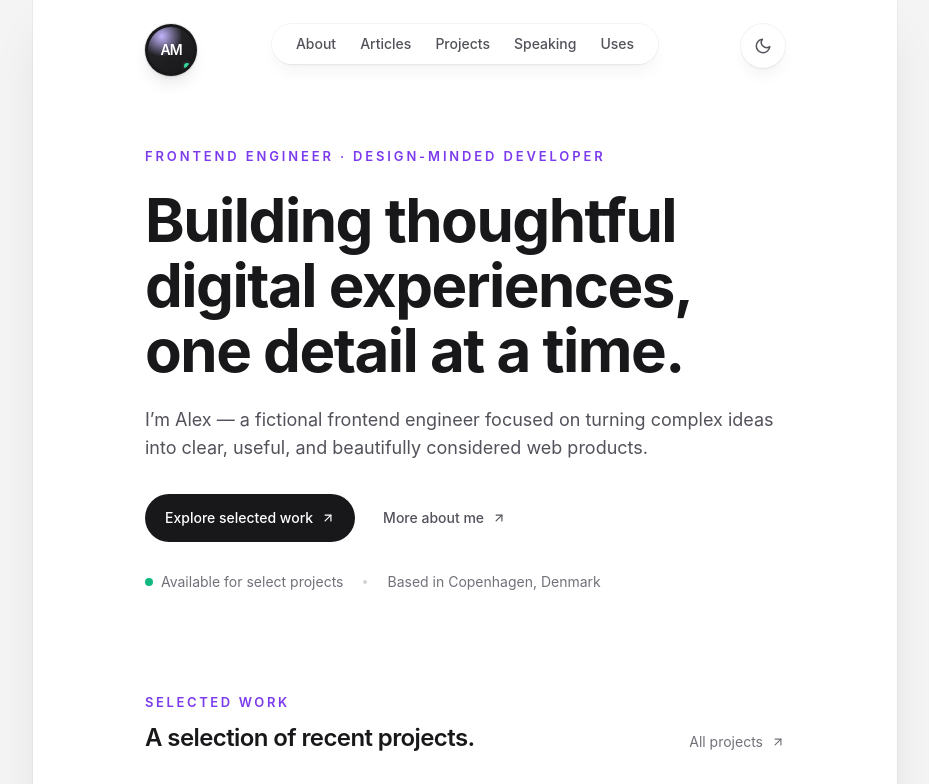
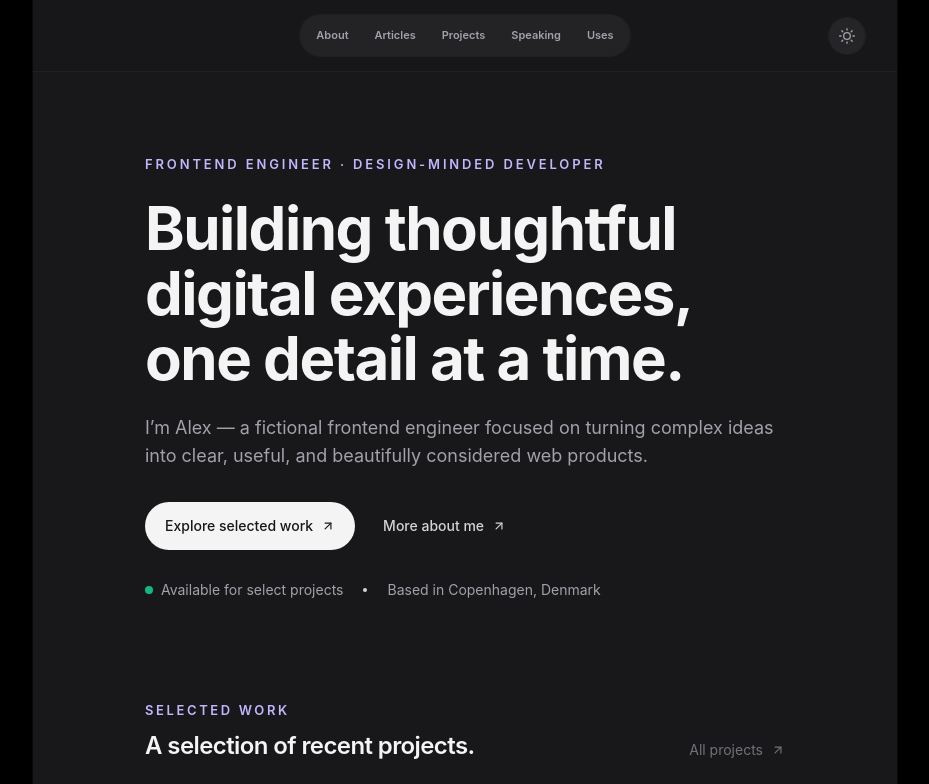
Before and after one commit to Amirsaboor/PersonalWebsite, a Next.js app: page / in a window 1280 px wide. Shown: the top 784 px of the page, without its empty margins (175-1104 px from the left). Built offline with nearby package versions, Linux system fonts and the light colour scheme.

Commit message:
Rebuild Spotlight shell, sticky navigation, and footer

```diff
--- a/src/components/Header.jsx
+++ b/src/components/Header.jsx
@@ -5,7 +5,6 @@ import { usePathname } from 'next/navigation'
 import { useEffect, useState } from 'react'
 import clsx from 'clsx'
 import { FiSun, FiMoon, FiX } from 'react-icons/fi'
-import { Container } from '@/components/Container'
 
 const links = [
   { href: '/about', label: 'About' },
@@ -15,24 +14,12 @@ const links = [
   { href: '/uses', label: 'Uses' },
 ]
 
-function Avatar() {
-  return (
-    <Link href="/" aria-label="Alex Morgan — Home" className="pointer-events-auto block h-[3.25rem] w-[3.25rem] shrink-0 overflow-hidden rounded-full bg-zinc-900 p-[3px] shadow-lg shadow-zinc-800/10 ring-1 ring-zinc-900/10 dark:bg-zinc-100 dark:ring-white/10">
-      <span className="relative flex h-full w-full items-center justify-center overflow-hidden rounded-full bg-[radial-gradient(circle_at_30%_20%,#c4b5fd,transparent_42%),linear-gradient(145deg,#27272a,#18181b)] text-sm font-semibold tracking-[-0.08em] text-white dark:bg-[radial-gradient(circle_at_30%_20%,#a5f3fc,transparent_42%),linear-gradient(145deg,#e4e4e7,#a1a1aa)] dark:text-zinc-900">
-        AM
-        <span className="absolute bottom-1 right-1 h-1.5 w-1.5 rounded-full bg-emerald-400 ring-2 ring-zinc-800 dark:ring-zinc-200" />
-      </span>
-    </Link>
-  )
-}
-
 function ThemeToggle() {
-  const [dark, setDark] = useState(false)
+  const [dark, setDark] = useState(true)
 
   useEffect(() => {
     const stored = window.localStorage.getItem('spotlight-theme')
-    const preferred = window.matchMedia('(prefers-color-scheme: dark)').matches
-    const enabled = stored === 'dark' || (stored !== 'light' && preferred)
+    const enabled = stored ? stored === 'dark' : true
     document.documentElement.classList.toggle('dark', enabled)
     setDark(enabled)
   }, [])
@@ -50,9 +37,9 @@ function ThemeToggle() {
       onClick={toggle}
       aria-label={dark ? 'Switch to light theme' : 'Switch to dark theme'}
       title={dark ? 'Light theme' : 'Dark theme'}
-      className="pointer-events-auto flex h-11 w-11 items-center justify-center rounded-full bg-white text-zinc-600 shadow-lg shadow-zinc-800/5 ring-1 ring-zinc-900/5 transition hover:text-violet-600 hover:ring-zinc-900/10 dark:bg-zinc-800 dark:text-zinc-300 dark:ring-white/10 dark:hover:text-violet-300"
+      className="pointer-events-auto flex h-9 w-9 items-center justify-center rounded-full bg-zinc-100/90 text-zinc-500 shadow-sm ring-1 ring-black/5 transition hover:bg-zinc-200 hover:text-zinc-900 dark:bg-zinc-800/90 dark:text-zinc-400 dark:ring-white/5 dark:hover:bg-zinc-700 dark:hover:text-white"
     >
-      {dark ? <FiSun className="h-[18px] w-[18px]" /> : <FiMoon className="h-[18px] w-[18px]" />}
+      {dark ? <FiSun className="h-4 w-4" /> : <FiMoon className="h-4 w-4" />}
     </button>
   )
 }
@@ -67,12 +54,13 @@ function NavItem({ href, children }) {
         href={href}
         aria-current={active ? 'page' : undefined}
         className={clsx(
-          'relative block whitespace-nowrap px-3 py-2 transition-colors',
-          active ? 'text-violet-600 dark:text-violet-300' : 'text-zinc-600 hover:text-zinc-950 dark:text-zinc-300 dark:hover:text-white',
+          'block whitespace-nowrap rounded-full px-3 py-2 text-[11px] font-semibold transition-colors',
+          active
+            ? 'bg-zinc-200/80 text-zinc-950 dark:bg-zinc-700/80 dark:text-white'
+            : 'text-zinc-600 hover:text-zinc-950 dark:text-zinc-400 dark:hover:text-white',
         )}
       >
         {children}
-        {active && <span className="absolute inset-x-2 -bottom-px h-px bg-gradient-to-r from-violet-500/0 via-violet-500/60 to-violet-500/0" />}
       </Link>
     </li>
   )
@@ -97,49 +85,39 @@ export function Header() {
 
   return (
     <>
-      <header className="pointer-events-none relative z-50 flex flex-none flex-col">
-        <div className="top-0 z-10 h-16 pt-6">
-          <Container>
-            <div className="relative flex gap-4">
-              <div className="flex flex-1 items-center"><Avatar /></div>
-              <div className="flex flex-1 justify-end md:justify-center">
+      <header className="sticky top-0 z-50 h-[4.5rem] border-b border-zinc-200/70 bg-white/85 backdrop-blur-xl dark:border-white/[0.045] dark:bg-[#18181b]/90">
+        <div className="relative mx-auto grid h-full max-w-5xl grid-cols-[1fr_auto_1fr] items-center px-5 sm:px-8">
+          <div className="flex items-center">
             <button
               type="button"
               onClick={() => setMenuOpen(true)}
               aria-haspopup="dialog"
               aria-expanded={menuOpen}
-                  className="pointer-events-auto flex items-center rounded-full bg-white px-4 py-2 text-sm font-medium text-zinc-700 shadow-lg shadow-zinc-800/5 ring-1 ring-zinc-900/5 transition hover:text-violet-600 dark:bg-zinc-800 dark:text-zinc-200 dark:ring-white/10 dark:hover:text-violet-300 md:hidden"
+              className="pointer-events-auto inline-flex items-center gap-2 rounded-full bg-zinc-100 px-3.5 py-2 text-xs font-semibold text-zinc-700 ring-1 ring-black/5 dark:bg-zinc-800 dark:text-zinc-200 dark:ring-white/5 md:hidden"
             >
-                  Menu
-                  <svg viewBox="0 0 8 6" aria-hidden="true" className="ml-3 h-auto w-2 stroke-current">
-                    <path d="M1.75 1.75 4 4.25l2.25-2.5" fill="none" strokeWidth="1.5" strokeLinecap="round" strokeLinejoin="round" />
-                  </svg>
+              Menu <span aria-hidden="true">⌄</span>
             </button>
+          </div>
           <nav aria-label="Main navigation" className="pointer-events-auto hidden md:block">
-                  <ul className="flex rounded-full bg-white/90 px-3 text-sm font-medium shadow-lg shadow-zinc-800/5 ring-1 ring-zinc-900/5 backdrop-blur-sm dark:bg-zinc-800/90 dark:ring-white/10">
+            <ul className="flex items-center gap-0.5 rounded-full bg-zinc-100/90 p-1 ring-1 ring-black/[0.035] dark:bg-zinc-800/80 dark:ring-white/[0.04]">
               {links.map(({ href, label }) => <NavItem key={href} href={href}>{label}</NavItem>)}
             </ul>
           </nav>
-              </div>
-              <div className="flex flex-1 justify-end"><ThemeToggle /></div>
-            </div>
-          </Container>
+          <div className="flex justify-end"><ThemeToggle /></div>
         </div>
       </header>
 
       {menuOpen && (
-        <div className="fixed inset-0 z-[60]">
-          <button type="button" aria-label="Close navigation" onClick={() => setMenuOpen(false)} className="absolute inset-0 h-full w-full bg-zinc-900/40 backdrop-blur-[2px] dark:bg-black/75" />
-          <section role="dialog" aria-modal="true" aria-labelledby="mobile-navigation-title" className="absolute inset-x-4 top-8 rounded-3xl bg-white p-7 shadow-2xl ring-1 ring-zinc-900/5 dark:bg-zinc-900 dark:ring-white/10">
+        <div className="fixed inset-0 z-[60] md:hidden">
+          <button type="button" aria-label="Close navigation" onClick={() => setMenuOpen(false)} className="absolute inset-0 h-full w-full bg-black/55 backdrop-blur-sm" />
+          <section role="dialog" aria-modal="true" aria-labelledby="mobile-navigation-title" className="absolute inset-x-4 top-5 rounded-2xl bg-white p-6 shadow-2xl dark:bg-zinc-900">
             <div className="flex items-center justify-between">
-              <h2 id="mobile-navigation-title" className="text-sm font-medium text-zinc-600 dark:text-zinc-300">Navigation</h2>
-              <button type="button" aria-label="Close menu" onClick={() => setMenuOpen(false)} className="rounded-full p-1 text-zinc-500 transition hover:text-zinc-950 dark:hover:text-white"><FiX className="h-5 w-5" /></button>
+              <h2 id="mobile-navigation-title" className="text-sm font-semibold text-zinc-800 dark:text-zinc-100">Navigation</h2>
+              <button type="button" aria-label="Close menu" onClick={() => setMenuOpen(false)} className="rounded-full p-1 text-zinc-500 hover:text-zinc-950 dark:hover:text-white"><FiX className="h-5 w-5" /></button>
             </div>
-            <nav className="mt-5">
-              <ul className="divide-y divide-zinc-100 text-base text-zinc-800 dark:divide-zinc-800 dark:text-zinc-200">
-                {links.map(({ href, label }) => (
-                  <li key={href}><Link href={href} onClick={() => setMenuOpen(false)} className="block py-3 transition-colors hover:text-violet-600 dark:hover:text-violet-300">{label}</Link></li>
-                ))}
+            <nav className="mt-4">
+              <ul className="divide-y divide-zinc-100 text-sm dark:divide-zinc-800">
+                {links.map(({ href, label }) => <li key={href}><Link href={href} onClick={() => setMenuOpen(false)} className="block py-3 font-medium text-zinc-700 hover:text-violet-600 dark:text-zinc-200 dark:hover:text-violet-300">{label}</Link></li>)}
               </ul>
             </nav>
           </section>
```
Lines whose indentation alone changed are shown as unchanged.
